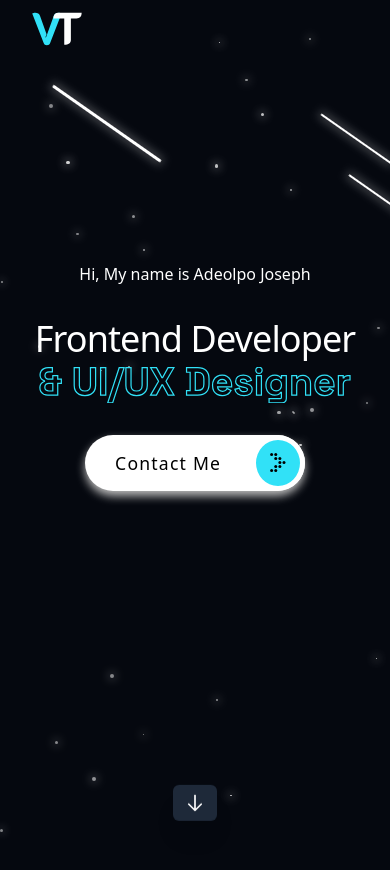
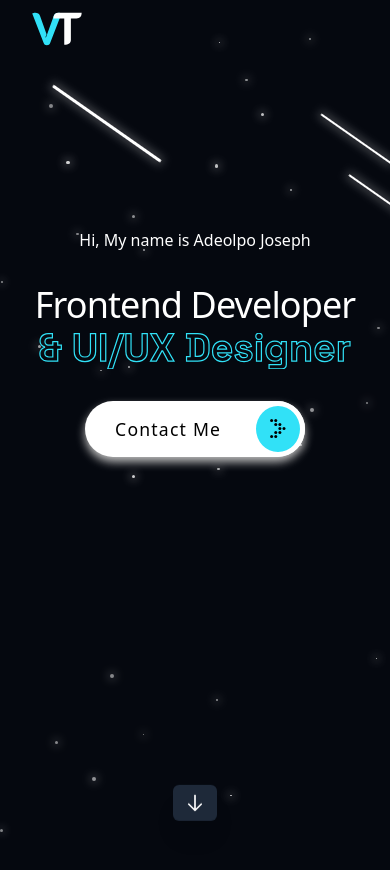
Before and after one commit to Adeolapo/Portfolio, a React (Vite) app: page / in a window 390 px wide. Shown: the top 870 px of the page. Built offline with nearby package versions, Linux system fonts and the light colour scheme.

Commit message:
few things

```diff
--- a/src/pages/home/Home.jsx
+++ b/src/pages/home/Home.jsx
@@ -497,7 +497,7 @@ console.log(skills[currentSkillIndex][1].title)
 
     return(
         <div ref={containerReff} className='home-container  ' style={{ scrollBehavior: 'smooth' }}>
-            <div ref={heroContentRef} className='section w-full sna-start sna-always pt-[204px] md:pt-[88px]  h-[100vh] px-[24px] md:px-[64px] '>
+            <div ref={heroContentRef} className='section w-full sna-start sna-always pt-[170px] md:pt-[88px]  h-[100vh] px-[24px] md:px-[64px] '>
                 <div className='text-center m-auto   '>
                 <div className="h-"></div>
                 <h1 ref={heroTitleRef} className="hero-title font-Space text-[#fff] -[16px] md:text-[20px] text-[16px] m-0 p-0 mb-8 block text-lg font-medium" >Hi, My name is Adeolpo Joseph</h1>
```
